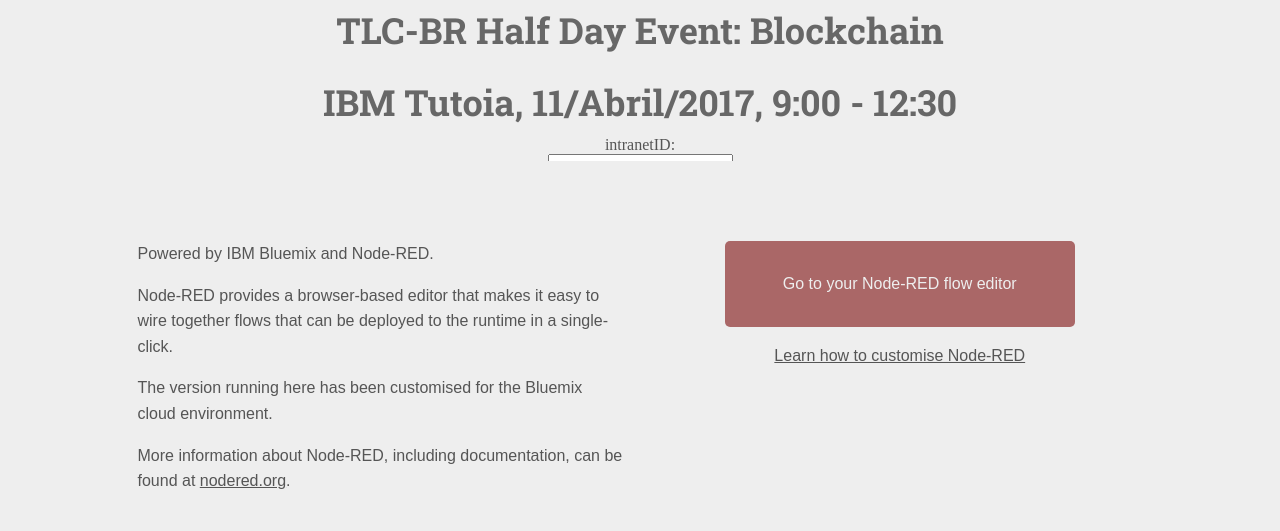
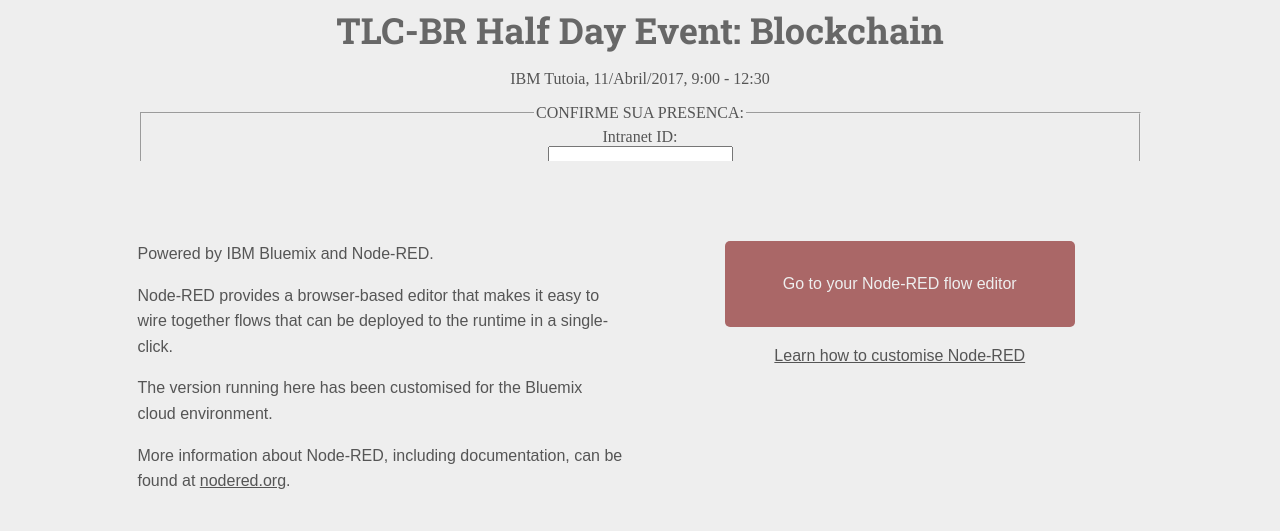
Before and after one commit to hhomem/tlcbr-blockchain-eufui, a plain HTML site: page public/index.html in a window 1280 px wide. Shown: the part 269-800 px from the top of the page. Drawn offline with nearby package versions, Linux system fonts and the light colour scheme; no server answers.

Commit message:
Update index.html

```diff
--- a/public/index.html
+++ b/public/index.html
@@ -28,12 +28,15 @@
             <div class="content">
                 <a href="/"><img class="logo" src="images/TLC-BR%20Banner.png" /> </a>
 				<h1>TLC-BR Half Day Event: Blockchain</h1>
-				<h1>IBM Tutoia, 11/Abril/2017, 9:00 - 12:30</h1>
-					<form action="/confirm" method="get">
-					intranetID:<br>
-					<input type="text" name="intranetID" value=""><br>
-					<input type="submit" value="Submit">
-				</form>
+				<p>IBM Tutoia, 11/Abril/2017, 9:00 - 12:30</p>
+					 <form action="/confirm">
+						<fieldset>
+							<legend>CONFIRME SUA PRESENCA:</legend>
+							Intranet ID:<br>
+							<input type="text" name="intranetID" value=""><br>
+							<input type="submit" value="Submit">
+						</fieldset>
+					</form>
 
 			 </div>
 		</div>
```
